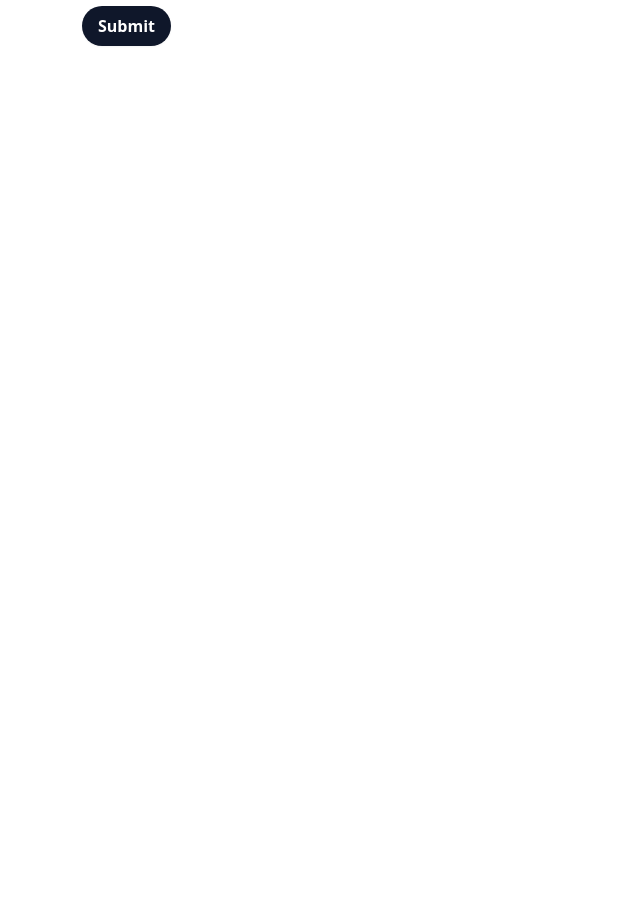
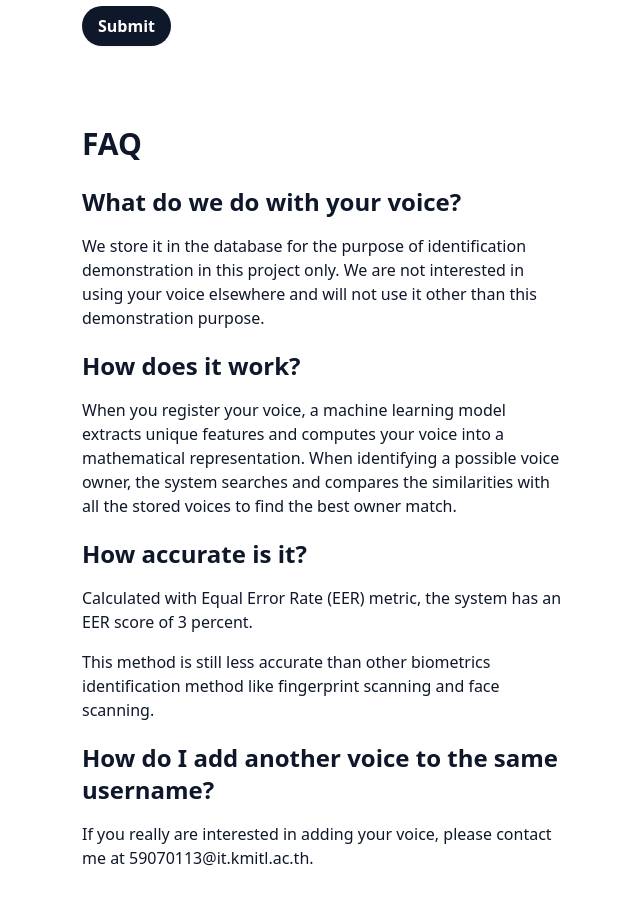
Before and after one commit to DobaKung/vauth, a Vue app: page /register in a window 1280 px wide. Shown: the part 460-1364 px from the top of the page, without its empty margins (318-958 px from the left). Before the commit the page ends 800 px from the top, so only its background shows below. Built offline with nearby package versions, Linux system fonts and the light colour scheme; no server answers.

Commit message:
feat: add faq

```diff
--- a/src/views/Home.vue
+++ b/src/views/Home.vue
@@ -5,7 +5,7 @@ import Footer from "../components/Footer.vue";
 <template>
   <div class="container max-w-screen-xl mx-auto px-4 py-4 text-center">
     <!-- <img alt="Vue logo" src="../assets/logo.png" /> -->
-    <h1 class="text-6xl font-bold mt-[60px] mb-3">Voice Matching System</h1>
+    <h1 class="text-6xl font-bold mt-[60px] mb-3">Speaker Identification</h1>
     <h2 class="text-3xl font-bold">Demonstration</h2>
     <router-link
       to="/register"
@@ -19,11 +19,12 @@ import Footer from "../components/Footer.vue";
       width="180"
       class="mx-auto mt-12 mb-12"
     />
-    <p class="text-slate-500 mx-auto max-w-lg">
-      Lorem ipsum dolor, sit amet consectetur adipisicing elit. Tenetur cum ut
-      delectus voluptates! Asperiores, nobis. Ipsa dolorum omnis velit eveniet
-      iure maiores, minima nihil! Eos enim perspiciatis commodi illo possimus!
+    <p class="text-slate-500 mx-auto max-w-lg mb-5">
+      This Speaker Identification project uses a machine learning model to
+      identify a possible owner of a given voice from a pool of registered
+      voices. Models are trained through TensorFlow framework.
     </p>
+    <p class="text-slate-500">A project by Pornprom Kiawjak</p>
     <Footer />
   </div>
 </template>
--- a/src/views/Register.vue
+++ b/src/views/Register.vue
@@ -10,7 +10,6 @@ import Spinner from "../components/Spinner.vue";
   <div class="container max-w-lg mx-auto px-4 py-4">
     <PageTitle title="Register" />
     <form class="text-slate-900" v-on:submit="submit">
-
       <label for="field-1" class="block">Username</label>
       <input
         type="text"
@@ -25,7 +24,7 @@ import Spinner from "../components/Spinner.vue";
 
       <!-- Face input -->
 
-      <div class="mt-8 flex items-center">
+      <div class="mt-8 mb-[80px] flex items-center">
         <button
           class="mr-4 px-4 py-2 font-semibold bg-primary hover:bg-accent disabled:bg-slate-300 text-white rounded-full shadow-sm"
           :disabled="isLoading || !recording"
@@ -35,6 +34,39 @@ import Spinner from "../components/Spinner.vue";
         <Spinner v-show="isLoading" />
         {{ statusMsg }}
       </div>
+
+      <h2 class="text-3xl font-bold mb-6">FAQ</h2>
+      <h3 class="text-2xl font-bold mt-5">What do we do with your voice?</h3>
+      <p class="content">
+        We store it in the database for the purpose of identification
+        demonstration in this project only. We are not interested in using your
+        voice elsewhere and will not use it other than this demonstration
+        purpose.
+      </p>
+      <h3 class="text-2xl font-bold mt-5">How does it work?</h3>
+      <p class="content">
+        When you register your voice, a machine learning model extracts unique
+        features and computes your voice into a mathematical representation.
+        When identifying a possible voice owner, the system searches and
+        compares the similarities with all the stored voices to find the best
+        owner match.
+      </p>
+      <h3 class="text-2xl font-bold mt-5">How accurate is it?</h3>
+      <p class="content">
+        Calculated with Equal Error Rate (EER) metric, the system has an EER
+        score of 3 percent.
+      </p>
+      <p class="content">
+        This method is still less accurate than other biometrics identification
+        method like fingerprint scanning and face scanning.
+      </p>
+      <h3 class="text-2xl font-bold mt-5">
+        How do I add another voice to the same username?
+      </h3>
+      <p class="content">
+        If you really are interested in adding your voice, please contact me at
+        59070113@it.kmitl.ac.th.
+      </p>
     </form>
     <Footer />
   </div>
@@ -94,3 +126,9 @@ export default defineComponent({
   },
 });
 </script>
+
+<style scoped>
+p.content {
+  margin-top: 1em;
+}
+</style>
```
